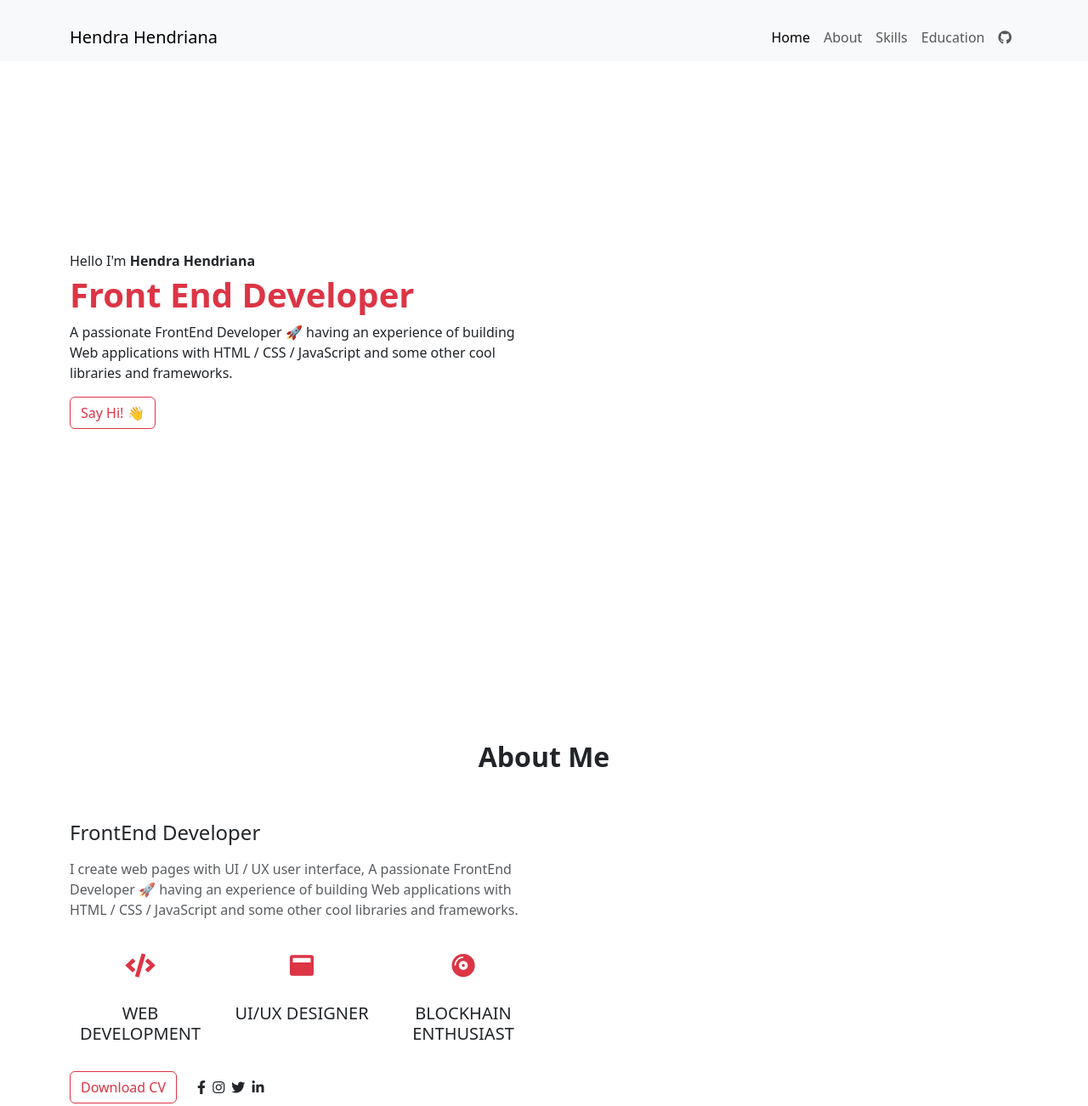
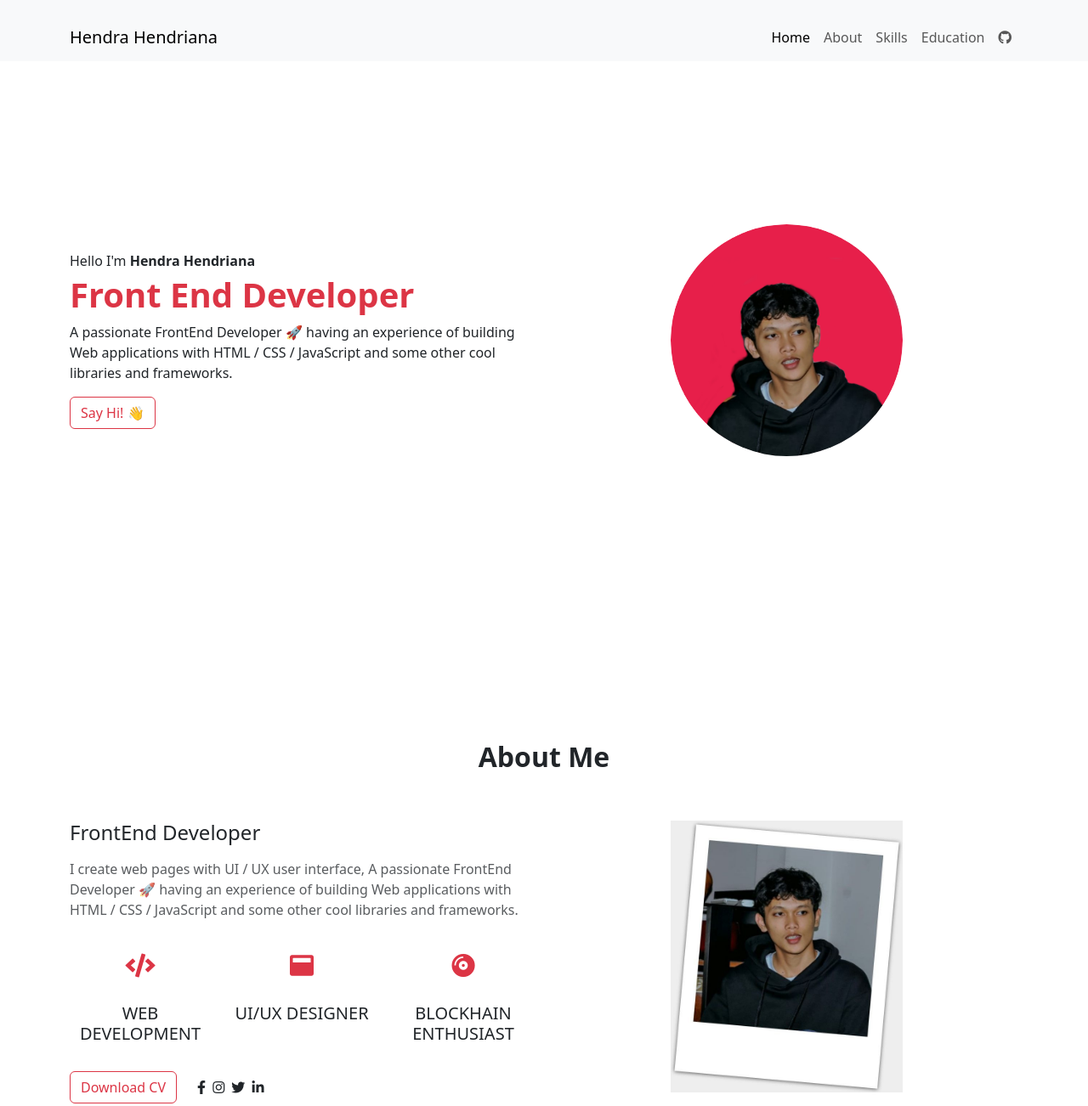
Before and after one commit to hendrahend/bootstrap-portfolio, a plain HTML site: page index.html in a window 1280 px wide. Shown: the top 1302 px of the page at 85% size. Drawn offline with nearby package versions, Linux system fonts and the light colour scheme.

Commit message:
Update index.html

```diff
--- a/index.html
+++ b/index.html
@@ -17,7 +17,7 @@
       integrity="sha384-DyZ88mC6Up2uqS4h/KRgHuoeGwBcD4Ng9SiP4dIRy0EXTlnuz47vAwmeGwVChigm"
       crossorigin="anonymous"
     />
-    <link rel="shortcut icon" href="assets/img/favicon.ico" type="image/x-icon" />
+    <link rel="shortcut icon" href="img/favicon.ico" type="image/x-icon" />
   </head>
   <body>
     <nav class="navbar navbar-expand-lg fixed-top bg-body-tertiary pt-4">
@@ -51,7 +51,7 @@
       <div class="container-lg">
         <div class="row min-vh-100 align-item-center align-content-center">
           <div class="col-md-6 text-center">
-            <img src="assets/img/profile.png" class="rounded-circle w-50" alt="" srcset="" />
+            <img src="img/profile.png" class="rounded-circle w-50" alt="" srcset="" />
           </div>
           <div class="col-md-6 order-md-first m-auto">
             <div class="home-text">
@@ -119,7 +119,7 @@
           </div>
           <div class="col-md-6">
             <div class="m-auto text-center">
-              <img src="assets/img/photo_2023-05-14_18-42-34.jpg" class="w-50" alt="" />
+              <img src="img/photo_2023-05-14_18-42-34.jpg" class="w-50" alt="" />
             </div>
           </div>
         </div>
```
